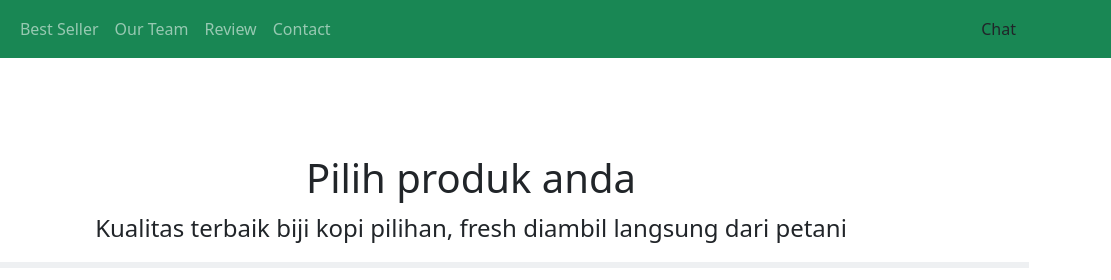
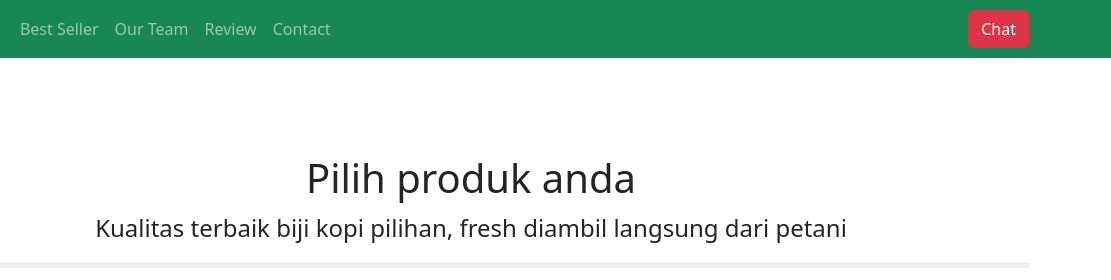
Before and after one commit to bayuu2810/Kopi_kuy, a plain HTML site: page produk.html in a window 1280 px wide. Shown: the top 280 px of the page, 169-1280 px from the left. Drawn offline with Linux system fonts and the light colour scheme.

Commit message:
ganti warna danger

```diff
--- a/produk.html
+++ b/produk.html
@@ -49,7 +49,7 @@
                         <a class="nav-link" href="index.html#contact-us">Contact</a>
                     </li>
                 </ul>
-                <a class="btn btn-#C62828 ms-md-3" target="_blank" href="https://wa.me/6281290465033">Chat</a>
+                <a class="btn btn-danger ms-md-3" target="_blank" href="https://wa.me/6281290465033">Chat</a>
             </div>
         </div>
     </nav>
```
